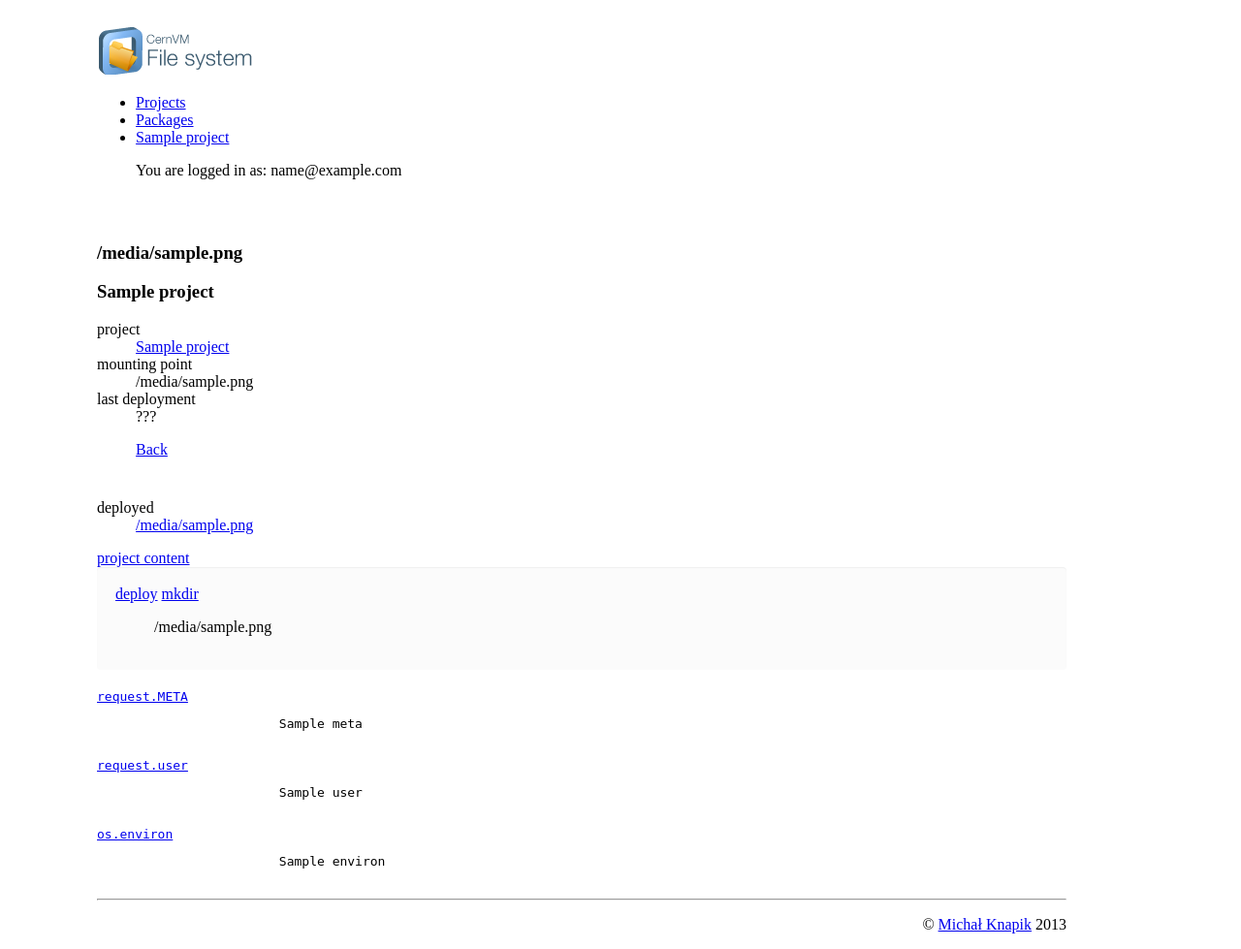
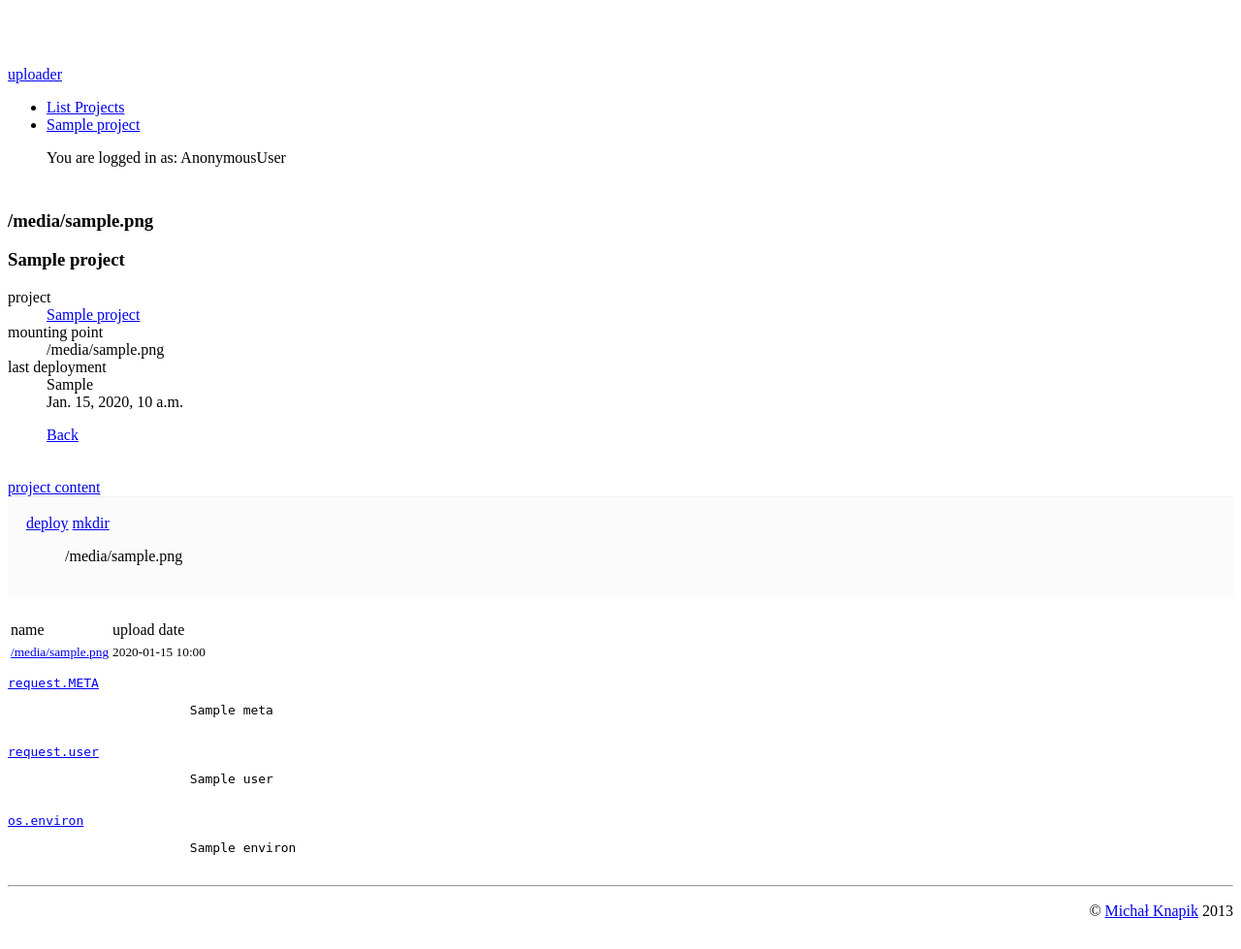
Before and after one commit to stfc/cvmfs-stratum-uploader, a Django app: template archer/projects/templates/projects/show.html in a window 1280 px wide. Shown: the whole page at 97% size. After the commit the page ends 949 px from the top, so only its background shows below. Run offline with Django 3.2, Linux system fonts and the light colour scheme; tables that the repository leaves empty hold one stand-in row (values such as "Sample post"); the template is opened without the code that fills it: values that come from a table or form of the project are taken from there, most other values are stand-ins (such as "Sample title", 1, 10 or a date in 2020); parts of the project's set-up code (start-up, migrations or seed data) failed here and were passed over; some libraries are stand-ins or nearby versions.

Commit message:
layout improvements

```diff
--- a/archer/appsetup/templates/appsetup/admin.html
+++ b/archer/appsetup/templates/appsetup/admin.html
@@ -4,7 +4,7 @@
 {% load guardian_tags %}
 
 {% block content %}
-    <div class='row'>
+    <div class='row-fluid'>
         <div class='span4'>
             <h1>Grant Admin Privileges</h1>
 
--- a/archer/appsetup/templates/appsetup/filesystems.html
+++ b/archer/appsetup/templates/appsetup/filesystems.html
@@ -4,7 +4,7 @@
 {% load guardian_tags %}
 
 {% block content %}
-    <div class='row'>
+    <div class='row-fluid'>
         <div class='span4'>
             <h1>Create file system mount point</h1>
 
--- a/archer/appsetup/templates/appsetup/index.html
+++ b/archer/appsetup/templates/appsetup/index.html
@@ -4,7 +4,7 @@
 {% load guardian_tags %}
 
 {% block content %}
-    <div class='row'>
+    <div class='row-fluid'>
         <div class='span9'>
             {% if show_setup_projects or show_setup_admin or show_setup_filesystems %}
                 <ul>
--- /dev/null
+++ b/archer/core/context_processors.py
@@ -0,0 +1,2 @@
+from pprint import pprint
+from guardian.shortcuts import get_objects_for_user
--- a/archer/core/templates/base.html
+++ b/archer/core/templates/base.html
@@ -8,6 +8,7 @@
     <meta name="author" content="Michał Knapik">
     {% bootstrap_stylesheet_tag %}
     {% bootstrap_stylesheet_tag "responsive" %}
+    <meta name="viewport" content="width=device-width, initial-scale=1.0">
     <link rel='stylesheet' href='{% static 'css/core.css' %}'>
     <link rel='stylesheet' href='{% static 'css/projects.css' %}'>
     <!--[if lt IE 9]>
@@ -22,18 +23,19 @@
 
 <body>
 
-<div class="navbar navbar-static-top">
+<div class="navbar navbar-inverse navbar-fixed-top">
     <div class="navbar-inner">
-        <div class="container">
-            <a class="brand" href="/">
-                <img alt="CVMFS Stratum Uploader" src="{% static 'img/logo.png' %}" />
+        <div class='container-fluid'>
+            <a class="brand" href="{% url 'projects:index' %}">
+{#                <img alt="CVMFS Stratum Uploader" src="{% static 'img/logo.png' %}" />#}
+                uploader
             </a>
             {% include "nav.html" %}
         </div>
     </div>
 </div>
 
-<div class="container">
+<div class='container-fluid'>
 
     {% bootstrap_messages %}
 
--- a/archer/core/templates/nav.html
+++ b/archer/core/templates/nav.html
@@ -1,9 +1,8 @@
 <ul class="nav">
-    <li><a href="{% url 'projects:index' %}" class="">Projects</a></li>
-    <li><a href="{% url 'packages:index' %}" class="">Packages</a></li>
-    {% if projects|length > 1 %}
+    <li><a href="{% url 'projects:index' %}" class="">List Projects</a></li>
+    {% if available_projects|length > 1 %}
         <li class="dropdown">
-            <a href="#" class="dropdown-toggle" data-toggle="dropdown">Browse<b class="caret"></b></a>
+            <a href="#" class="dropdown-toggle" data-toggle="dropdown">Browse Projects<b class="caret"></b></a>
             <ul class="dropdown-menu">
                 {% for project in projects %}
                     <li><a href="{% url 'projects:show' project.id %}" class="">{{ project }}</a></li>
@@ -11,16 +10,14 @@
             </ul>
         </li>
     {% else %}
-        {% for project in projects %}
+        {% for project in available_projects %}
             <li><a href="{% url 'projects:show' project.id %}" class="">{{ project }}</a></li>
         {% endfor %}
     {% endif %}
 </ul>
-{% if current_user %}
+{% if user %}
     <ul class="nav">
         You are logged in as:
-        {{ current_user.name }}
-        {{ current_user.surname }}
-        {{ current_user.email }}
+        {{ user }}
     </ul>
 {% endif %}
--- a/archer/packages/templates/packages/_status.html
+++ b/archer/packages/templates/packages/_status.html
@@ -1,25 +1,25 @@
 {% if status == 'new' %}
     <span>
 {% elif status == 'uploaded' %}
-    <span class='btn btn-mini btn-info'>
+    <span class='btn btn-info'>
     <i class='icon-upload'></i>
 {% elif status == 'unpacking' %}
-    <span class='btn btn-mini btn-primary'>
+    <span class='btn btn-primary'>
     <i class='icon-refresh'></i>
 {% elif status == 'deployed' %}
-    <span class='btn btn-mini btn-success'>
+    <span class='btn btn-success'>
     <i class='icon-ok'></i>
 {% elif status == 'cancelled' %}
-    <span class='btn btn-mini btn-warning'>
+    <span class='btn btn-warning'>
     <i class='icon-warning-sign'></i>
 {% elif status == 'undeployed' %}
-    <span class='btn btn-mini btn-warning'>
+    <span class='btn btn-warning'>
     <i class='icon-trash'></i>
 {% elif status == 'deleted' %}
-    <span class="btn btn-mini btn-danger">
+    <span class="btn btn-danger">
     <i class='icon-trash'></i>
 {% elif status == 'error' %}
-    <span class="btn btn-mini btn-danger">
+    <span class="btn btn-danger">
     <i class='icon-fire'></i>
 {% else %}
     <span>
--- a/archer/packages/views.py
+++ b/archer/packages/views.py
@@ -9,13 +9,10 @@ from archer.projects.models import Project
 from archer.packages.models import Package
 
 
-def index(request):
-    return render(request, 'packages/index.html', {})
-
 def show(request, package_id):
     package = get_object_or_404(Package, id=package_id)
 
-    project = Project.objects.get(pk=package.project_id)
+    project = get_object_or_404(Project, id=package.project_id)
     if not request.user.has_perm('projects.view_project', project):
         raise PermissionDenied
 
--- a/archer/projects/templates/projects/_list.html
+++ b/archer/projects/templates/projects/_list.html
@@ -1,12 +1,26 @@
-<dl class='dl-horizontal'>
+<table class='table table-striped table-hover' data-provides="rowlink">
+    <thead>
+    <tr>
+        <td>name</td>
+        <td>upload date</td>
+    </tr>
+    </thead>
+    <tbody>
     {% for package in packages %}
-        <dt>
-            {% include 'packages/_status.html' with status=package.status_name %}
-        </dt>
-        <dd>
-            <a href='{% url 'packages:show' package.id %}'>
-                {{ package.filepath }}
-            </a>
-        </dd>
+        <tr {% if package.status_name == 'deployed' %}class='success'{% endif %}>
+            <td>
+                <small>
+                    <a href='{% url 'packages:show' package.id %}'>
+                        {{ package.filename }}
+                    </a>
+                </small>
+            </td>
+            <td>
+                <small>
+                    {{ package.created_at|date:"Y-m-d h:i" }}
+                </small>
+            </td>
+        </tr>
     {% endfor %}
-</dl>
+    </tbody>
+</table>
--- a/archer/projects/templates/projects/index.html
+++ b/archer/projects/templates/projects/index.html
@@ -4,7 +4,7 @@
 {% load guardian_tags %}
 
 {% block content %}
-    <div class='row'>
+    <div class='row-fluid'>
         <div class='span9'>
             {% if package_sets %}
                 {% for project, can_upload, packages in package_sets %}
--- a/archer/projects/templates/projects/show.html
+++ b/archer/projects/templates/projects/show.html
@@ -5,8 +5,11 @@
 
 {% block content %}
 
-    <div class='row'>
+    <div class='row-fluid'>
         <div class='span7'>
+            <div class='container-fluid' style='padding-left: 0px; padding-right: 0px; '>
+                <div class='row-fluid'>
+                    <div class='span12'>
                         <div class='lesser-hero-unit hero-unit lesser-hero-unit'>
                             <h3>{{ package.file }}</h3>
 
@@ -20,40 +23,33 @@
                                 <dt>mounting point</dt>
                                 <dd>{{ project.file_system }}</dd>
                                 <dt>last deployment</dt>
-                    <dd>???</dd>
+                                <dd>{{ project.last_deployed_package }}</dd>
+                                <dd>{{ project.last_deployment_time }}</dd>
                             </dl>
                             <dl class='dl-horizontal dl-unwrapped-horizontal'>
                                 <dt></dt>
                                 <dd>
                                     {% if can_upload %}
-                            <a class='btn' title='Upload' href='{% url 'projects:upload' project.id %}'><i class='icon-upload'></i>Upload</a>
+                                        <a class='btn btn-primary' title='Upload' href='{% url 'projects:upload' project.id %}'><i
+                                                class='icon-upload'></i>Upload</a>
                                     {% endif %}
                                     <a class='btn' href="{% url 'projects:index' %}">Back</a>
                                 </dd>
                             </dl>
                         </div>
                     </div>
+                </div>
+                <div class='row-fluid'>
+                    <div class='span12'>
+                        {% include 'tree/tree.html' with name='project content' files=files unfolded=True uid='projectContents' %}
+                    </div>
+                </div>
+            </div>
+        </div>
         <div class='span5'>
             {% include 'projects/_list.html' with project=project packages=packages %}
         </div>
     </div>
-    <div class='row'>
-        <div class='span7'>
-            {% include 'tree/tree.html' with name='project content' files=files unfolded=True uid='projectContents' %}
+    <div class='row-fluid'>
     </div>
-        <div id='actions-content' class='span5'>
-
-        </div>
-    </div>
-    <script type="text/javascript">
-{#        $(function() {#}
-{#            console.log('{{ path }}');#}
-{#            $('.tree').find(' > ul > li').each(function() {#}
-{#                var t = $(this).find(' > .folder > .name');#}
-{#                t.each(function(index) {#}
-{#                   console.log($(this));#}
-{#                });#}
-{#            });#}
-{#        });#}
-    </script>
 {% endblock %}
--- a/archer/settings/common.py
+++ b/archer/settings/common.py
@@ -29,7 +29,7 @@ TEMPLATE_CONTEXT_PROCESSORS = ("django.contrib.auth.context_processors.auth",
                                "django.core.context_processors.tz",
                                "django.contrib.messages.context_processors.messages",
                                "archer.core.context_processors.user_info",
-                               "archer.core.context_processors.available_projects",
+                               # "archer.core.context_processors.available_projects",
 )
 
 DATABASES = {
--- a/archer/static/css/core.css
+++ b/archer/static/css/core.css
@@ -1,6 +1,5 @@
 body {
-  margin-left: 100px;
-  margin-right: 100px; }
+  padding-top: 60px; }
 
 .dl-unwrapped-horizontal dt {
   white-space: normal; }
@@ -12,7 +11,3 @@ body {
 
 .monospaced {
   font-family: Consolas, Lucida Console, monospace; }
-
-.container {
-  padding-top: 20px;
-  max-width: 1000px; }
```
Also changed, not shown: archer/assets/sass/core/custom_bootstrap.sass (+1 -6 lines), archer/packages/templates/packages/show.html (+7 -9 lines), archer/static/css/core/custom_bootstrap.css (+1 -6 lines). Lines whose indentation alone changed are shown as unchanged.
